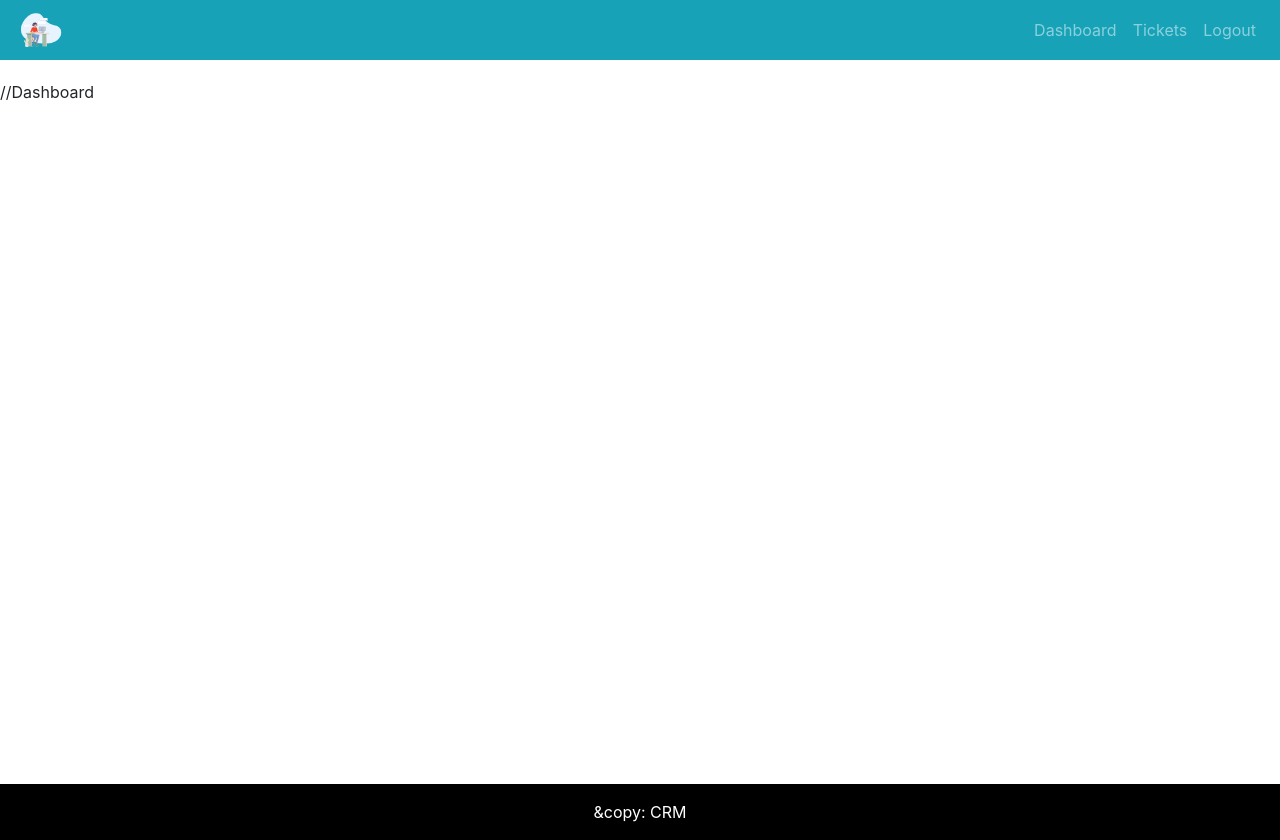
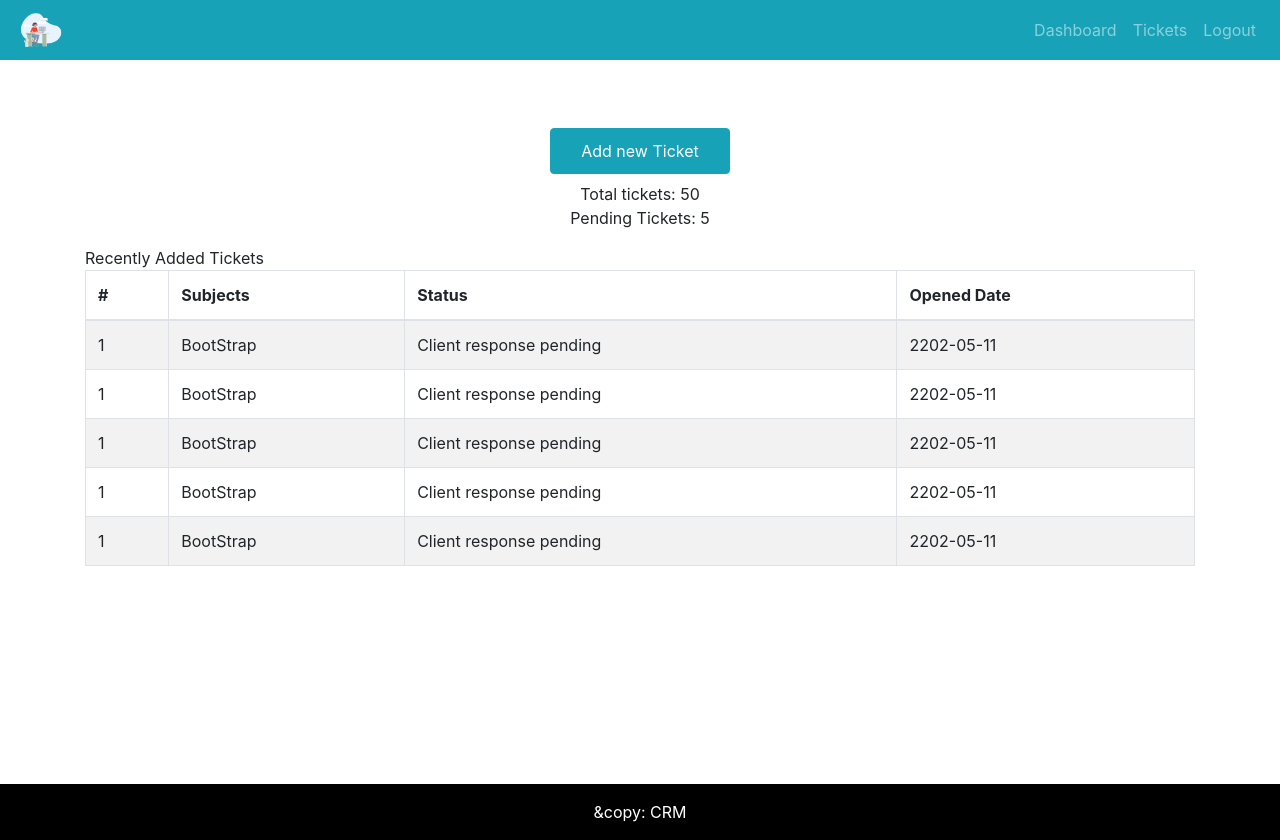
Before and after one commit to krishravi91/QueryManagement--Front-end, a React (Create React App) app: page / in a window 1280 px wide. Built offline with nearby package versions, Linux system fonts and the light colour scheme.

Commit message:
table creaation

```diff
--- a/src/App.js
+++ b/src/App.js
@@ -2,12 +2,15 @@ import React from 'react';
 import './App.css';
 import {Entry} from "./pages/entry/Entry.page.js";
 import {DefaultLayout} from "./layout/DefaultLayout";
+import {Dashboard} from "./pages/Dashboard/Dashboard.page";
+
+
 function App() {
   return (
     <div className="App">
        {/* <Entry /> */}
        <DefaultLayout>
-        //Dashboard
+        <Dashboard />
        </DefaultLayout>
 
     </div>
--- /dev/null
+++ b/src/assets/data/dummy-tickets.json
@@ -0,0 +1,29 @@
+[
+    {
+        "id":1,
+        "status":"Client response pending",
+        "subject":"BootStrap",
+        "date": "2202-05-11"
+     },{
+        "id":1,
+        "status":"Client response pending",
+        "subject":"BootStrap",
+        "date": "2202-05-11"
+     },{
+        "id":1,
+        "status":"Client response pending",
+        "subject":"BootStrap",
+        "date": "2202-05-11"
+     },{
+        "id":1,
+        "status":"Client response pending",
+        "subject":"BootStrap",
+        "date": "2202-05-11"
+     },{
+        "id":1,
+        "status":"Client response pending",
+        "subject":"BootStrap",
+        "date": "2202-05-11"
+     }
+
+]
--- /dev/null
+++ b/src/components/ticket-table/TicketTable.comp.js
@@ -0,0 +1,34 @@
+import React from 'react'
+import {Table} from 'react-bootstrap';
+
+export const TicketTable = ({tickets}) => {
+  return (
+    <Table striped bordered hover>
+        <thead>
+
+            <tr>
+                <th>#</th>
+                <th>Subjects</th>
+                <th> Status</th>
+                <th>Opened Date</th>
+            </tr>
+        </thead>
+        <tbody>
+            {tickets.length ? (
+            tickets.map((row) => (
+            <tr key={row.id}>
+                <td>{row.id}</td>
+                <td>{row.subject}</td>
+                <td>{row.status}</td>
+                <td>{row.date}</td>
+            </tr>
+        ))
+        ) : (
+            <tr>
+                <td colspan ='4' className='text-center'>No Ticket Show</td>
+            </tr>
+        )}
+        </tbody>
+    </Table>
+  )
+}
--- /dev/null
+++ b/src/pages/Dashboard/Dashboard.page.js
@@ -0,0 +1,34 @@
+import React from 'react';
+import { Container, Row, Col, Button } from 'react-bootstrap';
+import {TicketTable} from '../../components/ticket-table/TicketTable.comp'
+import tickets from '../../assets/data/dummy-tickets.json';
+
+export const Dashboard = () => {
+  return (
+    <Container>
+        <Row>
+            <Col className='text-center mt-5 mb-2'>
+                <Button variant="info"style={{fontsize:'2rem', padding: "10px 30px"}} >
+                    Add new Ticket
+                </Button>
+            </Col>
+        </Row>
+        <Row>
+            <Col className='text-center mb-2'>
+                <div>Total tickets: 50</div>
+                <div> Pending Tickets: 5</div>
+            </Col>
+        </Row>
+        <Row>
+            <Col className='mt-2'>
+                Recently Added Tickets
+            </Col>
+        </Row>
+        <Row>
+            <Col className='recent-ticket'>
+                <TicketTable  tickets={tickets}/>
+            </Col>
+        </Row>
+    </Container>
+  )
+}
```
